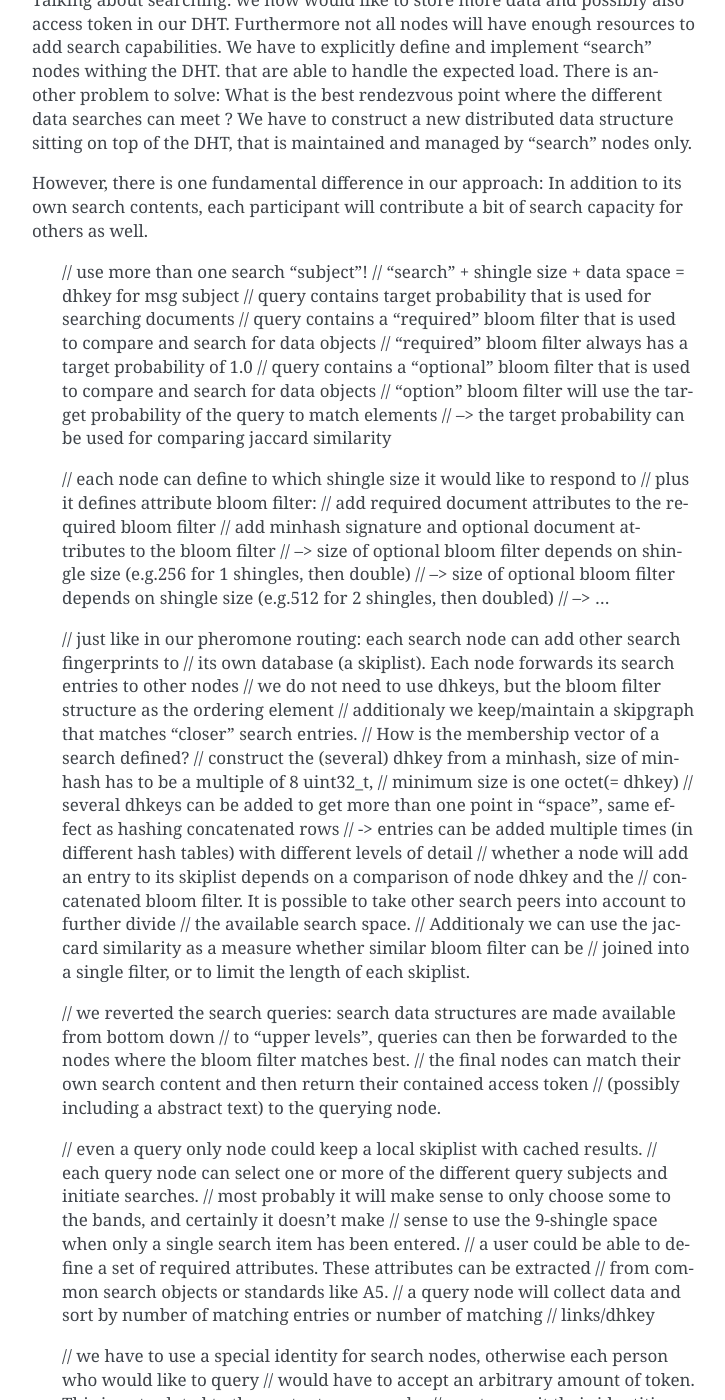
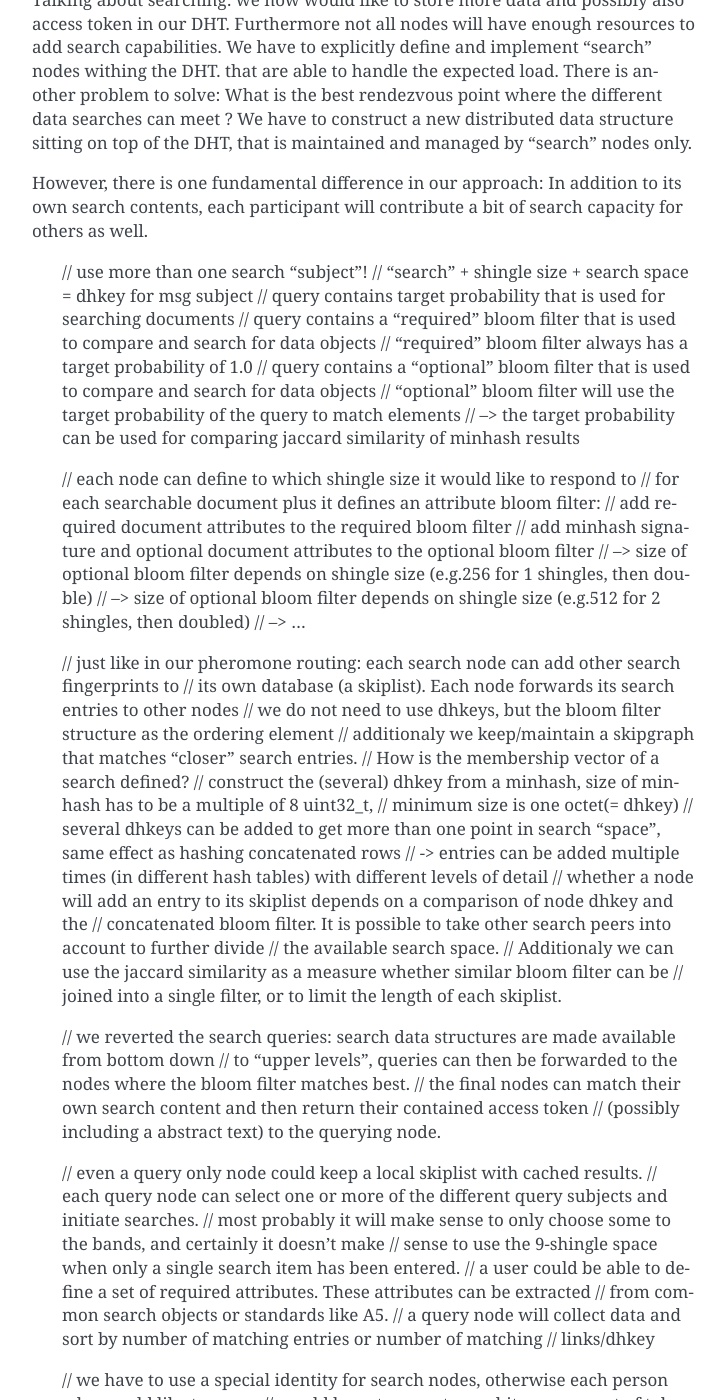
Before and after one commit to pi-lar/neuropil, a Sphinx documentation site: the page built from doc/source/ngizerosearch.rst, in a window 1280 px wide and 1400 px high, scrolled down 2178 px. Shown: the whole window, without its empty margins (426-1151 px from the left). Built offline with Sphinx 7.4.7, drawn with Linux system fonts in a browser that asks for light colours; some of the changed text lies outside the part shown.

```diff
--- a/doc/source/ngizerosearch.rst
+++ b/doc/source/ngizerosearch.rst
@@ -99,18 +99,18 @@ However, there is one fundamental difference in our approach: In addition to its
 contents, each participant will contribute a bit of search capacity for others as well.
 
     // use more than one search "subject"!
-    // "search" + shingle size + data space = dhkey for msg subject
+    // "search" + shingle size + search space = dhkey for msg subject
     // query contains target probability that is used for searching documents
     // query contains a "required" bloom filter that is used to compare and search for data objects
     // "required" bloom filter always has a target probability of 1.0
     // query contains a "optional" bloom filter that is used to compare and search for data objects
-    // "option" bloom filter will use the target probability of the query to match elements
-    // --> the target probability can be used for comparing jaccard similarity
+    // "optional" bloom filter will use the target probability of the query to match elements
+    // --> the target probability can be used for comparing jaccard similarity of minhash results
 
     // each node can define to which shingle size it would like to respond to
-    // plus it defines attribute bloom filter:
+    // for each searchable document plus it defines an attribute bloom filter:
     // add required document attributes to the required bloom filter
-    // add minhash signature and optional document attributes to the bloom filter
+    // add minhash signature and optional document attributes to the optional bloom filter
     // --> size of optional bloom filter depends on shingle size (e.g.256 for 1 shingles, then double)
     // --> size of optional bloom filter depends on shingle size (e.g.512 for 2 shingles, then doubled)
     // --> ...
@@ -122,7 +122,7 @@ contents, each participant will contribute a bit of search capacity for others a
     // How is the membership vector of a search defined?
     // construct the (several) dhkey from a minhash, size of minhash has to be a multiple of 8 uint32_t,
     // minimum size is one octet(= dhkey)
-    // several dhkeys can be added to get more than one point in "space", same effect as hashing concatenated rows
+    // several dhkeys can be added to get more than one point in search "space", same effect as hashing concatenated rows
     // -> entries can be added multiple times (in different hash tables) with different levels of detail
     // whether a node will add an entry to its skiplist depends on a comparison of node dhkey and the
     // concatenated bloom filter. It is possible to take other search peers into account to further divide
```
Also changed, not shown: other parts of doc/source/ngizerosearch.rst (+1 -1 lines), doc/source/identities.rst (added, +22 -0 lines).
